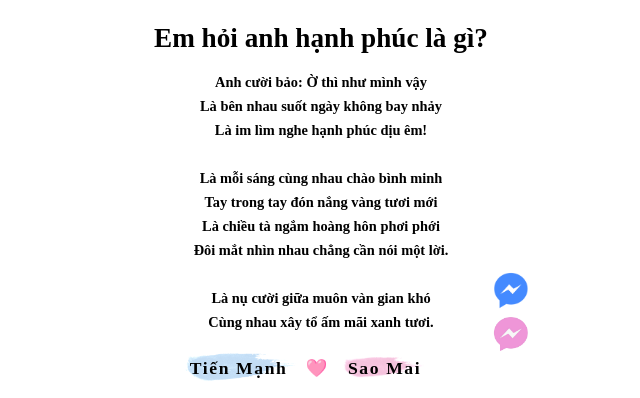
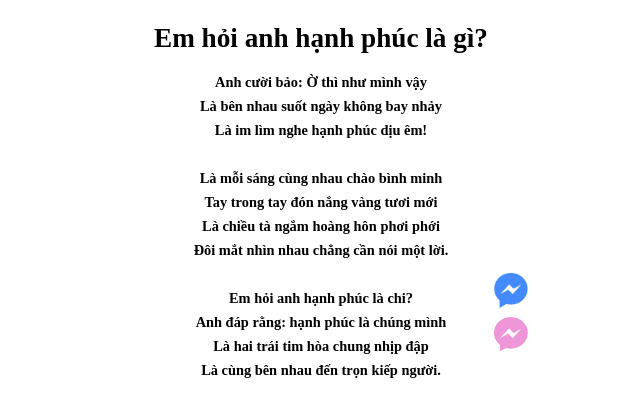
Before and after one commit to NguyenManh2442/wedding-manh-mai, a Next.js app: page / in a window 1280 px wide. Shown: the part 402-800 px from the top of the page, without its empty margins (319-959 px from the left). Built offline with nearby package versions, Linux system fonts and the light colour scheme; no server answers; the database is empty.

Commit message:
update content

```diff
--- a/src/common/components/Invitation/index.tsx
+++ b/src/common/components/Invitation/index.tsx
@@ -19,8 +19,10 @@ function Invitation() {
           Là chiều tà ngắm hoàng hôn phơi phới<br></br>
           Đôi mắt nhìn nhau chẳng cần nói một lời.<br></br>
           <br></br>
-          Là nụ cười giữa muôn vàn gian khó<br></br>
-          Cùng nhau xây tổ ấm mãi xanh tươi.
+          Em hỏi anh hạnh phúc là chi?<br></br>
+          Anh đáp rằng: hạnh phúc là chúng mình<br></br>
+          Là hai trái tim hòa chung nhịp đập<br></br>
+          Là cùng bên nhau đến trọn kiếp người.
         </S.InvitationBody>
         <CS.CommonTable>
           <tbody>
```
